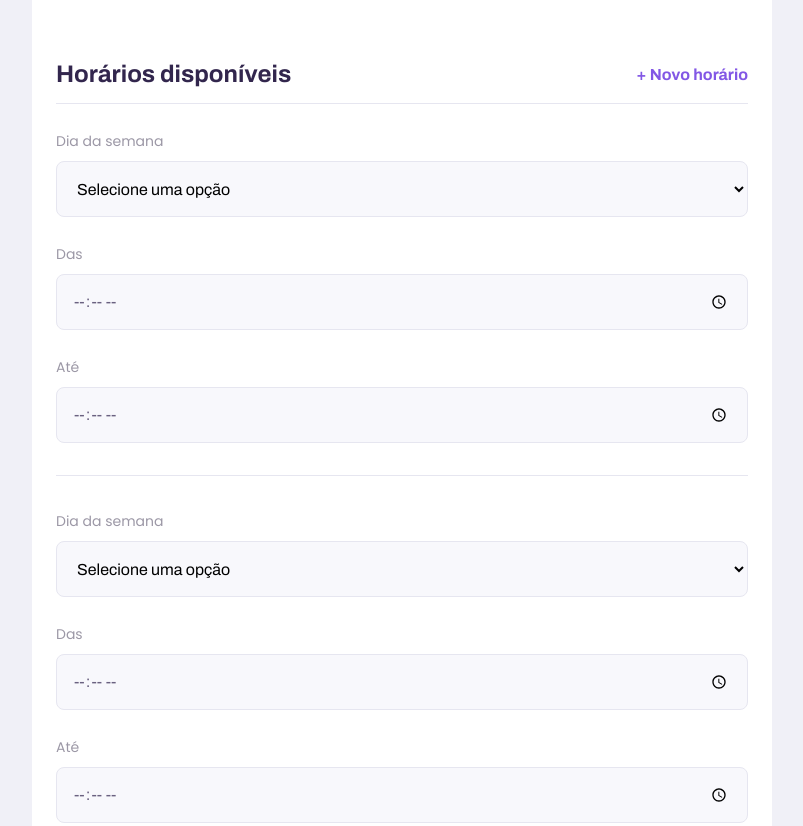
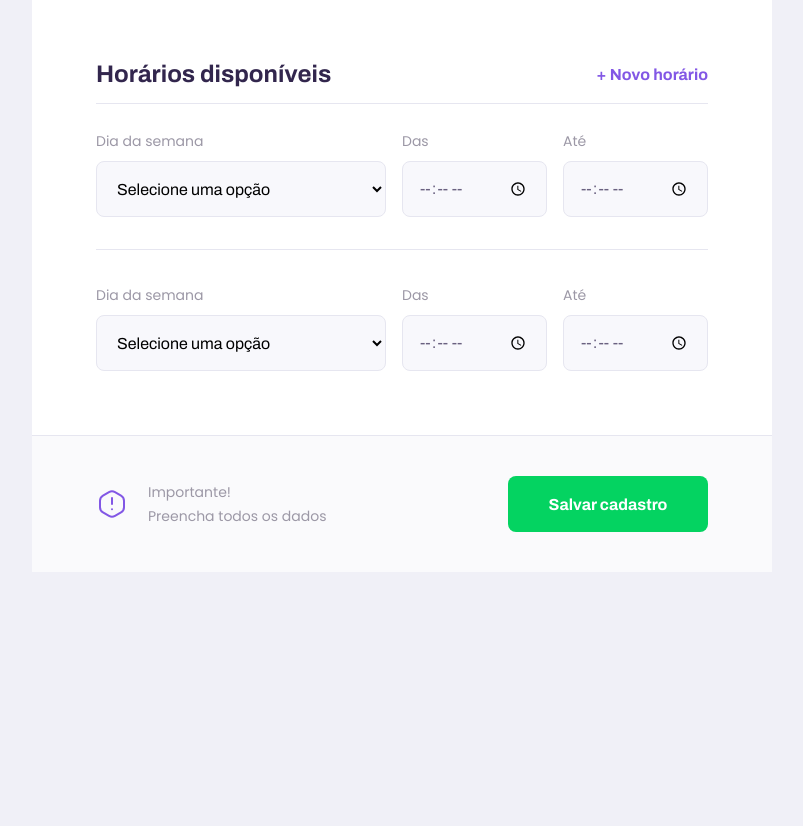
Before and after one commit to daniloribeiro00/proffy-next-level-week-2, a plain HTML site: page give-classes.html in a window 1280 px wide. Shown: the part 1314-2140 px from the top of the page, without its empty margins (238-1041 px from the left). After the commit the page ends 1886 px from the top, so only its background shows below. Drawn offline with Linux system fonts and the light colour scheme.

Commit message:
finished layout

```diff
--- a/give-classes.html
+++ b/give-classes.html
@@ -88,7 +88,7 @@
 						</div>
 					</fieldset>
 
-					<fieldset>
+					<fieldset id="schedule-items">
 						<legend>
 							Horários disponíveis
 							<button id="add-time">+ Novo horário</button>
--- a/styles/partials/forms.css
+++ b/styles/partials/forms.css
@@ -30,8 +30,7 @@
 	position: relative;
 }
 
-.input-block:focus-within::after,
-.textarea-block::focus-within::after {
+.input-block:focus-within::after {
 	content: '';
 	width: calc(100% - 3.2rem);
 	height: 2px;
@@ -40,3 +39,13 @@
 	left: 1.6rem;
 	bottom: 0;
 }
+
+.textarea-block:focus-within::after {
+	content: '';
+	width: calc(100% - 3.2rem);
+	height: 2px;
+	background: var(--color-primary-light);
+	position: absolute;
+	left: 1.6rem;
+	bottom: 7px;
+}
--- a/styles/partials/page-give-classes.css
+++ b/styles/partials/page-give-classes.css
@@ -107,4 +107,35 @@
 	#page-give-classes #container {
 		max-width: 100vw;
 	}
+
+	#page-give-classes .page-header .header-content {
+		margin-bottom: 0;
+	}
+
+	#page-give-classes main fieldset {
+		padding: 0 64px;;
+	}
+
+	.schedule-item {
+		display: grid;
+		grid-template-columns: 2fr 1fr 1fr;
+		column-gap: 1.6rem;
+	}
+
+	#page-give-classes #schedule-items .select-block+.input-block,
+	#page-give-classes #schedule-items .input-block+.input-block {
+		margin-top: 0;
+	}
+
+	#page-give-classes main footer {
+		padding: 40px 64px;
+		display: flex;
+		align-items: center;
+		justify-content: space-between;
+	}
+
+	#page-give-classes main footer button {
+		margin-top: 0;
+		width: 200px;
+	}
 }
```
